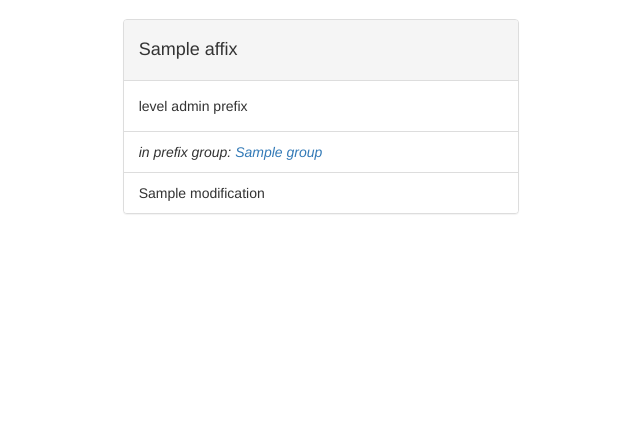
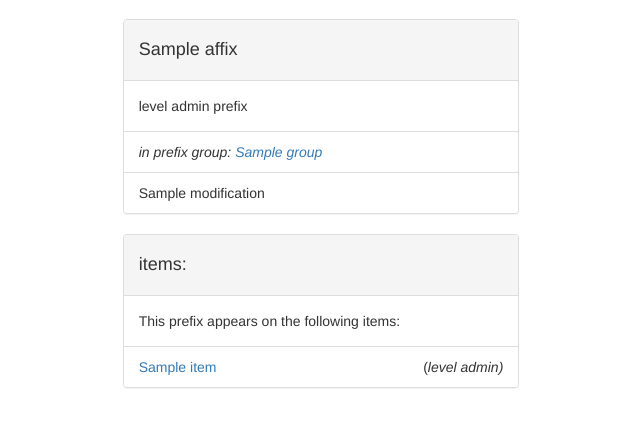
Before and after one commit to discomethod/myrpg, a Django app: template web/templates/web/affix.html in a window 1280 px wide. Shown: the part 51-478 px from the top of the page, without its empty margins (319-959 px from the left). Run offline with Django 3.2, Linux system fonts and the light colour scheme; the template is opened without the code that fills it: most values are stand-ins (such as "Sample title", 1, 10 or a date in 2020); some libraries are stand-ins or nearby versions.

Commit message:
improved templated displays

```diff
--- a/web/models.py
+++ b/web/models.py
@@ -137,6 +137,10 @@ class Modifier(models.Model):
     # e.g. lightning damage defensive would be lightning resistance
     offensive = models.BooleanField(default=True)
 
+    # does this mod affect local or global properties?
+    # usually for percentage modifiers of armor, damage, etc.
+    local = models.BooleanField(default=True)
+
     # description of modification
     flat_min = models.IntegerField(default=0)
     flat_max = models.IntegerField(default=0)
@@ -172,6 +176,7 @@ class Modifier(models.Model):
                     description += " increased"
                 else:
                     discription += " decreased"
+            description += " " + ("local" if self.local else "global")
         description += " " + str(self.modifies).lower()
         if self.modifies:
             if self.modifies.type=="DAMAG":
--- a/web/templates/web/affix.html
+++ b/web/templates/web/affix.html
@@ -24,5 +24,26 @@
       </div>
     </div>
   </div>
+  <div class="row">
+    <div class="col-md-4 col-md-offset-4">
+      <div class="panel panel-default">
+        <div class="panel-heading"><h4>items:</h4></div>
+        {% if foundon %}
+        <div class="panel-body">
+          This {% if affix.prefix %}prefix{% else %}suffix{% endif %} appears on the following items:
+        </div>
+        <ul class="list-group">
+        {% for item in foundon %}
+          <li class="list-group-item"><a href="{% url 'item' item.pk %}" class="text-item-{{ item.get_rarity_display.lower }}">{{ item }}</a><span class="pull-right">(<em>level {{ item.ilevel }})</em></span></li>
+        {% endfor %}
+        </ul>
+        {% else %}
+        <div class="panel-body">
+          This {% if affix.prefix %}prefix{% else %}suffix{% endif %} is not available on any item yet.
+        </div>
+        {% endif %}
+      </div>
+    </div>
+  </div>
 {% endautoescape %}
 {% endblock %}
--- a/web/templates/web/affixgroup.html
+++ b/web/templates/web/affixgroup.html
@@ -10,7 +10,7 @@
   <div class="row">
     <div class="col-md-4 col-md-offset-4">
       <div class="panel panel-default">
-        <div class="panel-heading"><h4>{% if affixgroup.prefix %}prefixes{% else %}suffixs{% endif %}: {{ affixgroup }}</h4></div>
+        <div class="panel-heading"><h4>{% if affixgroup.prefix %}prefix{% else %}suffix{% endif %}es: {{ affixgroup }}</h4></div>
         {% if affixgroup.description %}
         <div class="panel-body">
           <em>{{ affixgroup.description }}</em>
@@ -19,7 +19,7 @@
         <ul class="list-group">
 
         {% for affix in affixes %}
-          <li class="list-group-item"><a href="{% url 'affix' affix.pk %}">{{ affix }}</a></li>
+          <li class="list-group-item"><a href="{% url 'affix' affix.pk %}">{{ affix }}</a><span class="pull-right">(<em>level {{ affix.ilevel }})</em></span></li>
         {% endfor %}
         </ul>
       </div>
--- a/web/views.py
+++ b/web/views.py
@@ -17,8 +17,10 @@ def index(request):
 
 def affix(request, affix_id):
     affix = get_object_or_404(ItemAffix, pk=affix_id)
+    foundon = Item.objects.filter(affixes=affix).annotate(affix_sum=Sum('affixes__ilevel')).order_by('itype__name','-base__ilevel','base__name','-affix_sum','name')
     context = {'header_tab': 'affixes',
                'affix': affix,
+               'foundon': foundon,
                }
     return render(request, 'web/affix.html', context)
 
```
